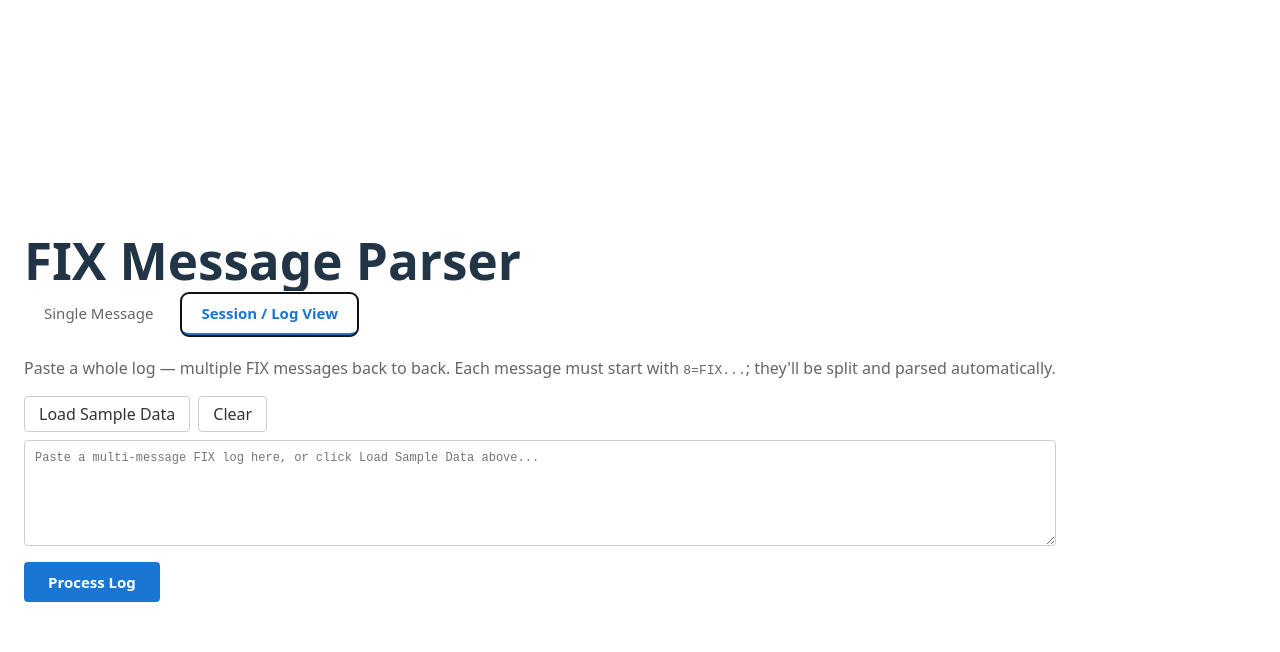
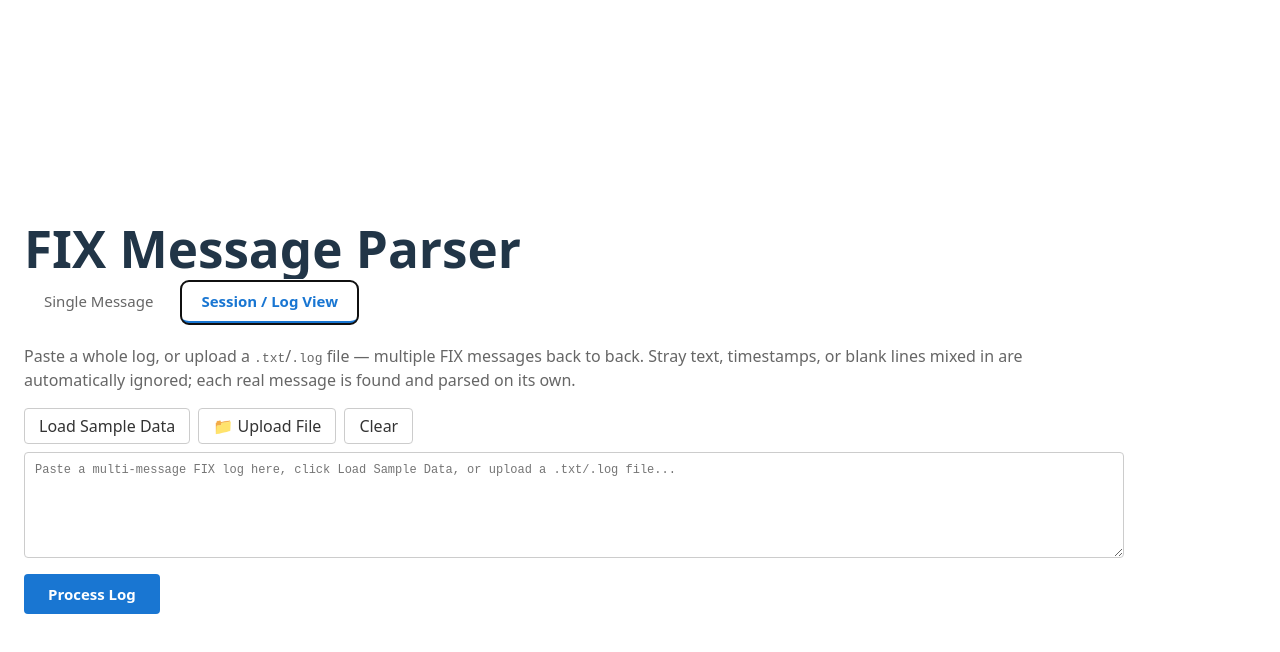
Before and after one commit to amar2796/fix-parser-frontend, a React (Vite) app: page / in a window 1280 px wide. Both pictures are taken after a click on the button "Session / Log View". Shown: the top 652 px of the page. Built offline with nearby package versions, Linux system fonts and the light colour scheme.

Commit message:
trim garbage value before and after, file upload option
Added file upload functionality for .txt and .log files, including validation and error handling.

```diff
--- a/src/App.jsx
+++ b/src/App.jsx
@@ -413,8 +413,40 @@ function SessionView() {
   const [error, setError] = useState(null);
   const [selectedIdx, setSelectedIdx] = useState(null);
   const [detailMode, setDetailMode] = useState("table"); // "table" or "walkthrough"
+  const [fileName, setFileName] = useState(null);
+  const fileInputRef = useRef(null);
 
   const SAMPLE_LOG_KEY = "sample";
+
+  const handleFileSelect = (e) => {
+    const file = e.target.files && e.target.files[0];
+    if (!file) return;
+
+    const allowedExtensions = [".txt", ".log"];
+    const lowerName = file.name.toLowerCase();
+    const isAllowed = allowedExtensions.some((ext) => lowerName.endsWith(ext));
+    if (!isAllowed) {
+      setError("Please upload a .txt or .log file.");
+      e.target.value = "";
+      return;
+    }
+
+    const reader = new FileReader();
+    reader.onload = (evt) => {
+      setLogInput(evt.target.result);
+      setFileName(file.name);
+      setError(null);
+      setMessages(null);
+      setSelectedIdx(null);
+    };
+    reader.onerror = () => {
+      setError("Could not read that file. Please try again or paste the log text directly.");
+    };
+    reader.readAsText(file);
+
+    // reset the input so selecting the same file again still fires onChange
+    e.target.value = "";
+  };
 
   const loadSample = () => {
     const sample = [
@@ -462,32 +494,52 @@ function SessionView() {
   return (
     <div>
       <p style={{ color: "#666", marginTop: 0 }}>
-        Paste a whole log — multiple FIX messages back to back. Each message must start with{" "}
-        <code>8=FIX...</code>; they'll be split and parsed automatically.
+        Paste a whole log, or upload a <code>.txt</code>/<code>.log</code> file — multiple FIX messages back to
+        back. Stray text, timestamps, or blank lines mixed in are automatically ignored; each real message is
+        found and parsed on its own.
       </p>
 
-      <div style={{ display: "flex", gap: "8px", marginBottom: "8px" }}>
+      <div style={{ display: "flex", gap: "8px", marginBottom: "8px", flexWrap: "wrap", alignItems: "center" }}>
         <button onClick={loadSample} style={navBtnStyle(false)}>
           Load Sample Data
         </button>
+        <button onClick={() => fileInputRef.current && fileInputRef.current.click()} style={navBtnStyle(false)}>
+          📁 Upload File
+        </button>
+        <input
+          ref={fileInputRef}
+          type="file"
+          accept=".txt,.log"
+          onChange={handleFileSelect}
+          style={{ display: "none" }}
+        />
         <button
           onClick={() => {
             setLogInput("");
             setMessages(null);
             setSelectedIdx(null);
             setError(null);
+            setFileName(null);
           }}
           style={navBtnStyle(false)}
         >
           Clear
         </button>
+        {fileName && (
+          <span style={{ fontSize: "12px", color: "#666" }}>
+            Loaded: <strong>{fileName}</strong>
+          </span>
+        )}
       </div>
 
       <textarea
         value={logInput}
-        onChange={(e) => setLogInput(e.target.value)}
+        onChange={(e) => {
+          setLogInput(e.target.value);
+          if (fileName) setFileName(null);
+        }}
         rows={6}
-        placeholder="Paste a multi-message FIX log here, or click Load Sample Data above..."
+        placeholder="Paste a multi-message FIX log here, click Load Sample Data, or upload a .txt/.log file..."
         style={{
           width: "100%",
           fontFamily: "monospace",
```
